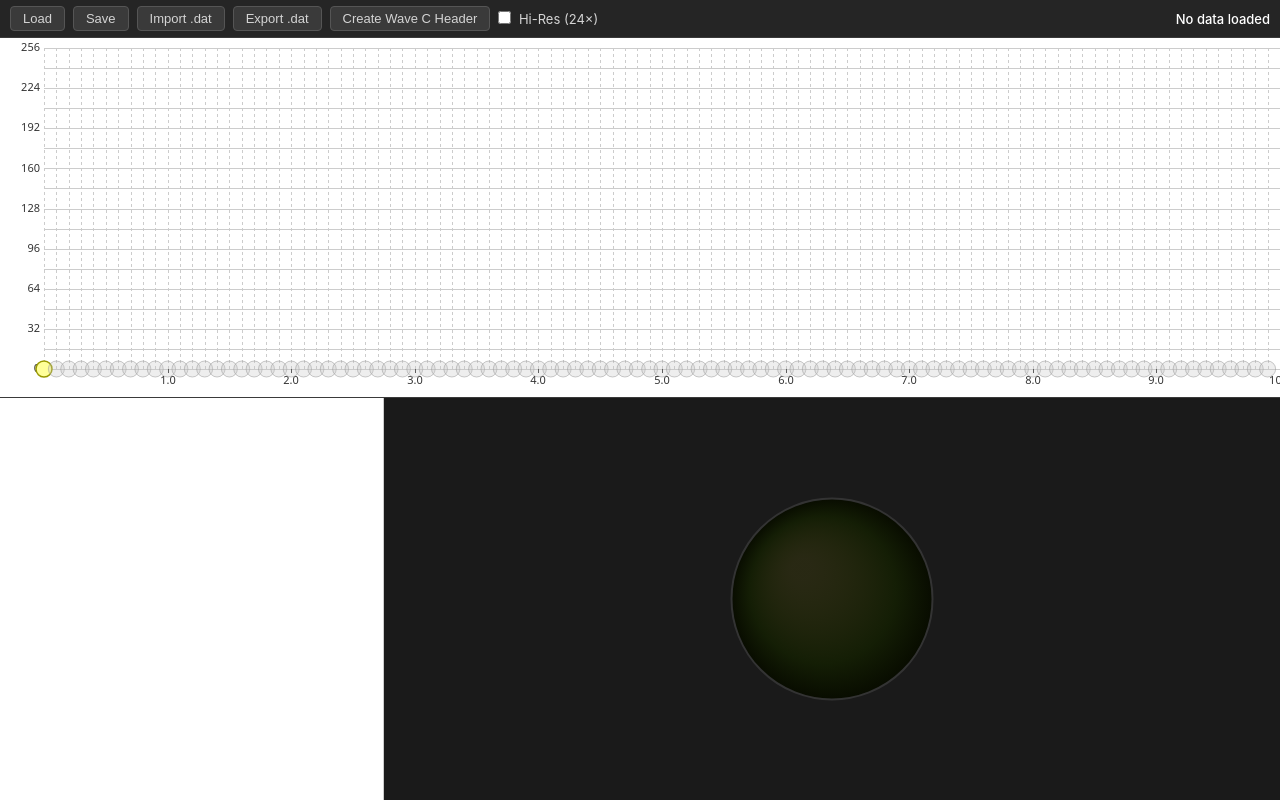
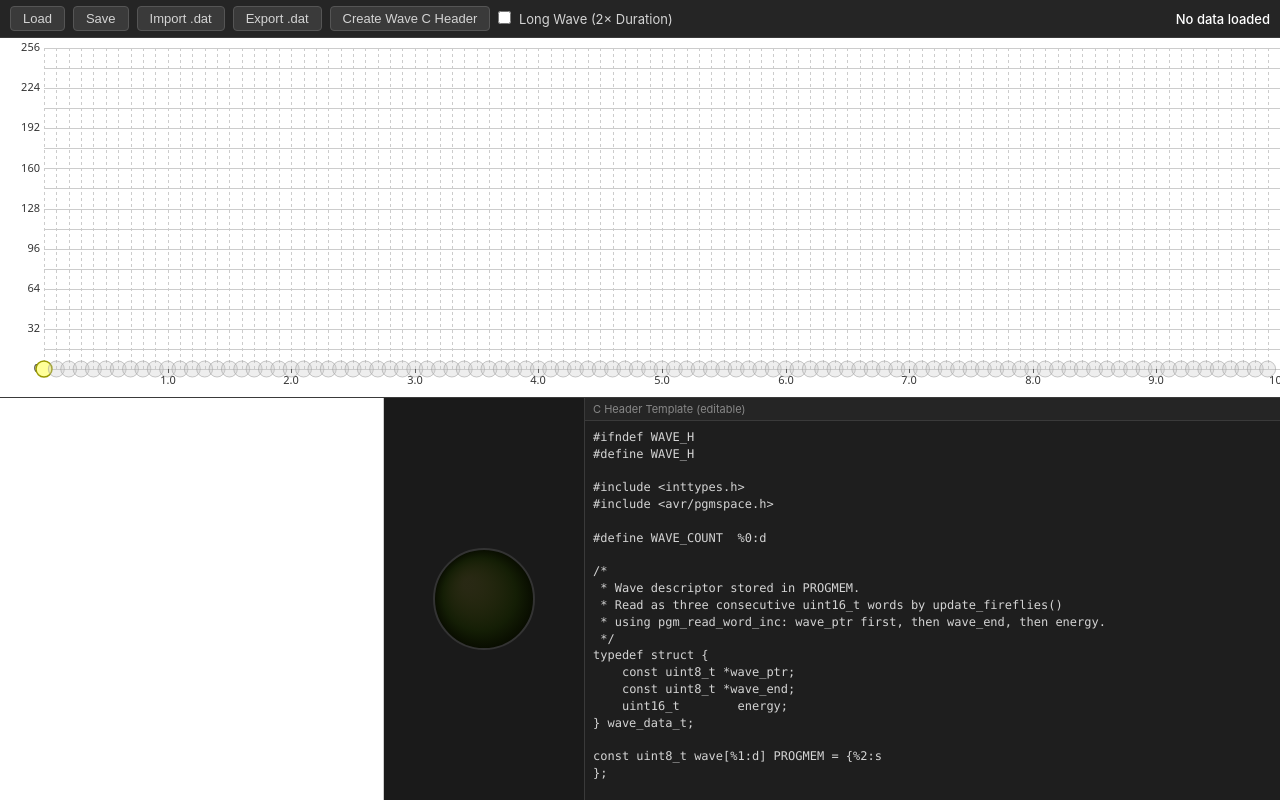
Before and after one commit to heresiarch/Waveditor, a website built with Vite: page index.html in a window 1280 px wide. Built offline with nearby package versions, Linux system fonts and the light colour scheme.

Commit message:
Inline editable template, rename Hi-Res to Long Wave, update C header format

```diff
--- a/index.html
+++ b/index.html
@@ -56,14 +56,14 @@
       white-space: nowrap;
     }
 
-    #hiresLabel {
+    #longWaveLabel {
       color: #d4d4d4;
       font-size: 13px;
       cursor: pointer;
       user-select: none;
     }
 
-    #hiresLabel input {
+    #longWaveLabel input {
       margin-right: 4px;
       cursor: pointer;
     }
@@ -148,9 +148,10 @@
       background: #d0e4ff;
     }
 
-    /* ── Detail canvas ── */
+    /* ── Detail canvas (LED player) ── */
     #detailCanvasWrapper {
-      width: 70%;
+      width: 200px;
+      min-width: 200px;
       min-height: 0;
       background: #1a1a1a;
     }
@@ -159,6 +160,39 @@
       display: block;
       width: 100%;
       height: 100%;
+    }
+
+    /* ── Template editor ── */
+    #templateWrapper {
+      flex: 1 1 0;
+      min-height: 0;
+      display: flex;
+      flex-direction: column;
+      border-left: 1px solid #3a3a3a;
+    }
+
+    #templateWrapper label {
+      padding: 4px 8px;
+      font-size: 11px;
+      color: #888;
+      background: #252525;
+      border-bottom: 1px solid #3a3a3a;
+      flex-shrink: 0;
+    }
+
+    #templateEditor {
+      flex: 1 1 0;
+      width: 100%;
+      resize: none;
+      background: #1e1e1e;
+      color: #d4d4d4;
+      border: none;
+      padding: 8px;
+      font-family: "SF Mono", "Cascadia Code", "Consolas", monospace;
+      font-size: 12px;
+      line-height: 1.4;
+      overflow: auto;
+      outline: none;
     }
   </style>
 </head>
@@ -170,7 +204,7 @@
     <button id="btnImport">Import .dat</button>
     <button id="btnExport">Export .dat</button>
     <button id="btnExportH">Create Wave C Header</button>
-    <label id="hiresLabel"><input type="checkbox" id="chkHires"> Hi-Res (24×)</label>
+    <label id="longWaveLabel"><input type="checkbox" id="chkLongWave"> Long Wave (2× Duration)</label>
     <span id="infoLabel">No data loaded</span>
   </div>
 
@@ -185,6 +219,10 @@
     <div id="detailCanvasWrapper">
       <canvas id="detailCanvas"></canvas>
     </div>
+    <div id="templateWrapper">
+      <label>C Header Template (editable)</label>
+      <textarea id="templateEditor" spellcheck="false"></textarea>
+    </div>
   </div>
 
   <script type="module" src="/src/main.ts"></script>
--- a/src/Exporter.ts
+++ b/src/Exporter.ts
@@ -6,12 +6,7 @@ import { WaveSegment } from './Compiler';
 // Default template (content of input/wave.template)
 // ---------------------------------------------------------------------------
 
-export const DEFAULT_TEMPLATE = `/*
-    created with Fireflies WaveEditor written by H. Reddmann
-    HaReddmann at t-online dot de
-*/
-
-#ifndef WAVE_H
+export const DEFAULT_TEMPLATE = `#ifndef WAVE_H
 #define WAVE_H
 
 #include <inttypes.h>
@@ -19,16 +14,21 @@ export const DEFAULT_TEMPLATE = `/*
 
 #define WAVE_COUNT  %0:d
 
+/*
+ * Wave descriptor stored in PROGMEM.
+ * Read as three consecutive uint16_t words by update_fireflies()
+ * using pgm_read_word_inc: wave_ptr first, then wave_end, then energy.
+ */
 typedef struct {
-    const prog_uint8_t* start;
-    const prog_uint8_t* stop;
-    const uint16_t energy;
-} wave_data_t PROGMEM;
+    const uint8_t *wave_ptr;
+    const uint8_t *wave_end;
+    uint16_t        energy;
+} wave_data_t;
 
-prog_uint8_t wave[%1:d] = {%2:s
+const uint8_t wave[%1:d] PROGMEM = {%2:s
 };
 
-wave_data_t wave_data[%3:d] = {%4:s
+const wave_data_t wave_data[%3:d] PROGMEM = {%4:s
 };
 
 #endif`;
--- a/src/main.ts
+++ b/src/main.ts
@@ -3,7 +3,7 @@
 import { WaveData } from './WaveData';
 import { CanvasEditor } from './CanvasEditor';
 import { compile, CompileResult } from './Compiler';
-import { applyTemplate } from './Exporter';
+import { applyTemplate, DEFAULT_TEMPLATE } from './Exporter';
 import { WavePlayer } from './WavePlayer';
 
 const btnLoad         = document.getElementById('btnLoad')         as HTMLButtonElement;
@@ -11,7 +11,7 @@ const btnSave         = document.getElementById('btnSave')         as HTMLButton
 const btnImport       = document.getElementById('btnImport')       as HTMLButtonElement;
 const btnExport       = document.getElementById('btnExport')       as HTMLButtonElement;
 const btnExportH      = document.getElementById('btnExportH')      as HTMLButtonElement;
-const chkHires        = document.getElementById('chkHires')        as HTMLInputElement;
+const chkLongWave     = document.getElementById('chkLongWave')     as HTMLInputElement;
 const infoLabel       = document.getElementById('infoLabel')       as HTMLSpanElement;
 const waveCanvas      = document.getElementById('waveCanvas')      as HTMLCanvasElement;
 const waveList        = document.getElementById('waveList')        as HTMLDivElement;
@@ -24,14 +24,17 @@ const editor = new CanvasEditor(waveCanvas, waveData);
 const detailCanvas = document.getElementById('detailCanvas') as HTMLCanvasElement;
 const player = new WavePlayer(detailCanvas);
 
+const templateEditor = document.getElementById('templateEditor') as HTMLTextAreaElement;
+templateEditor.value = DEFAULT_TEMPLATE;
+
 // Auto-compile when a control point is changed
 editor.onChange(() => doCompile());
 
-// Re-compile when hi-res checkbox changes
-chkHires.addEventListener('change', () => doCompile());
+// Re-compile when long-wave checkbox changes
+chkLongWave.addEventListener('change', () => doCompile());
 
 function getSplineFactor(): number {
-  return chkHires.checked ? 24 : 12;
+  return chkLongWave.checked ? 24 : 12;
 }
 
 // ── Load (JSON project) ──────────────────────────────────────────────────────
@@ -107,20 +110,11 @@ btnExportH.addEventListener('click', () => {
     return;
   }
 
-  // Ask user to select a .template file first
-  const input = document.createElement('input');
-  input.type = 'file';
-  input.accept = '.template';
-  input.onchange = async () => {
-    const file = input.files?.[0];
-    if (!file) return;
-    const template = await file.text();
-    const { samples, segments } = compileResult!;
-    const output = applyTemplate(template, segments.length, samples.length, samples, segments);
-    const blob = new Blob([output], { type: 'text/plain' });
-    saveFile(blob, 'wave.h');
-  };
-  input.click();
+  const template = templateEditor.value;
+  const { samples, segments } = compileResult;
+  const output = applyTemplate(template, segments.length, samples.length, samples, segments);
+  const blob = new Blob([output], { type: 'text/plain' });
+  saveFile(blob, 'wave.h');
 });
 
 // ── Compile ──────────────────────────────────────────────────────────────────
```
